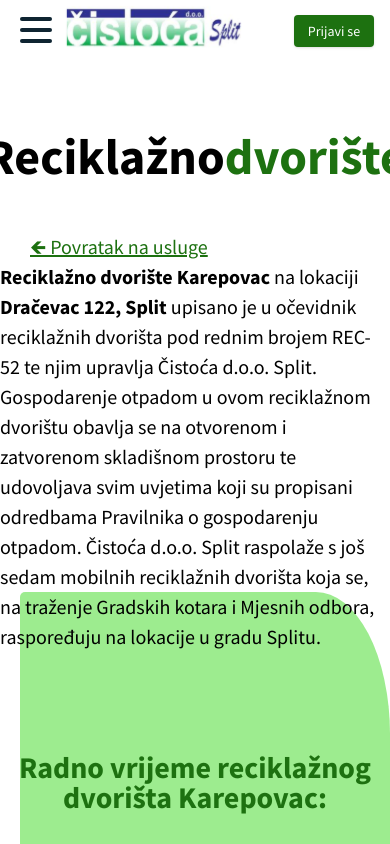
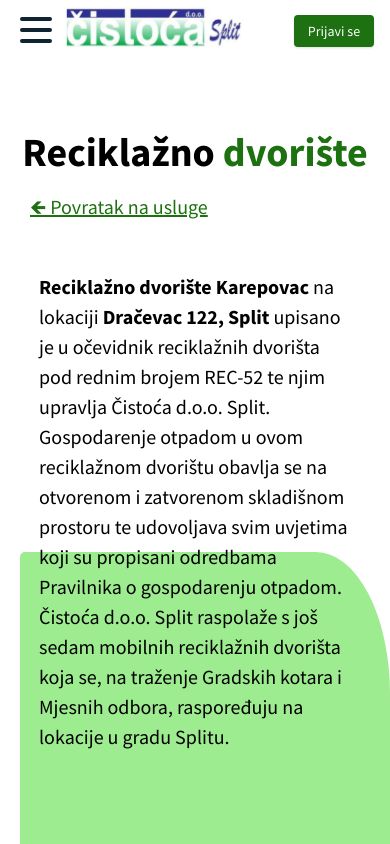
Before and after one commit to LovreCikojevic120/CiSToca-Korisnicka_Sucelja, a Next.js app in the folder cistoca_frontend/: page /serviceRecycle in a window 390 px wide. Shown: the top 844 px of the page. Built offline with nearby package versions, Linux system fonts and the light colour scheme.

Commit message:
Responsiveness - servie recycling

```diff
--- a/cistoca_frontend/pages/serviceRecycle.js
+++ b/cistoca_frontend/pages/serviceRecycle.js
@@ -7,8 +7,8 @@
     <>
     <Header/>
     <div className="education-title">
-          <h1 className="font-bold text-8xl">Reciklažno &nbsp;</h1>
-          <h1 className="font-bold text-8xl text-[#1D7110]">dvorište</h1>
+          <h1 className="font-bold text-8xl recycle-title">Reciklažno&nbsp;</h1>
+          <h1 className="font-bold text-8xl text-[#1D7110] recycle-title"> dvorište</h1>
         </div>
     <Link  className="education-return" href='/service'>🡸 Povratak na usluge</Link>
     <div className="w-[95%] p-2 education-subpage-background mx-10px absolute bg-[#9DEC8F] -z-10 rounded-tr-[20%] rounded-tl-[5px] rounded-br-[20%] rounded-bl-[5px]"></div>
--- a/cistoca_frontend/styles/educationSubpage.css
+++ b/cistoca_frontend/styles/educationSubpage.css
@@ -59,11 +59,18 @@
 .education-subpage--wrapper{
     max-width: 1800px;
     margin: 0 auto;
+    margin-top: 50px;
 }
 
 .education-subpage--subtitle{
     margin: 100px auto 30px auto;
     text-align: center;
+}
+
+@media only screen and (max-width: 2000px){
+    .education-subpage--wrapper{
+        max-width: 80%;
+    }
 }
 
 @media only screen and (max-width: 1100px){
@@ -80,15 +87,6 @@
     .education-article--text{
         margin-bottom: 10px;
     }
-    .education-subpage--bulletpoints h1{
-        /* margin-top: 100px; */
-    }
-}
-
-@media only screen and (max-width: 500px){
-    .education-subpage--bulletpoints h1{
-        /* margin-top: 150px; */
-    }
 }
 
 @media only screen and (max-width: 400px){
@@ -97,9 +95,3 @@
         max-width: unset;
     }
 }
-
-@media only screen and (max-width: 321px){
-    .education-subpage--bulletpoints h1{
-        /* margin-top: 200px; */
-    }
-}
--- a/cistoca_frontend/styles/service.css
+++ b/cistoca_frontend/styles/service.css
@@ -85,3 +85,22 @@
 .odvoz--table-body *{
     font-size: 18px;
 }
+
+@media only screen and (max-width: 1000px){
+    .recycle-title{
+        font-size: 50px;
+        margin-bottom: 20px;
+    }
+}
+
+@media only screen and (max-width: 480px){
+    .recycle-title{
+        font-size: 40px;
+    }
+}
+
+@media only screen and (max-width: 363px){
+    .recycle-title{
+        font-size: 30px;
+    }
+}
```
